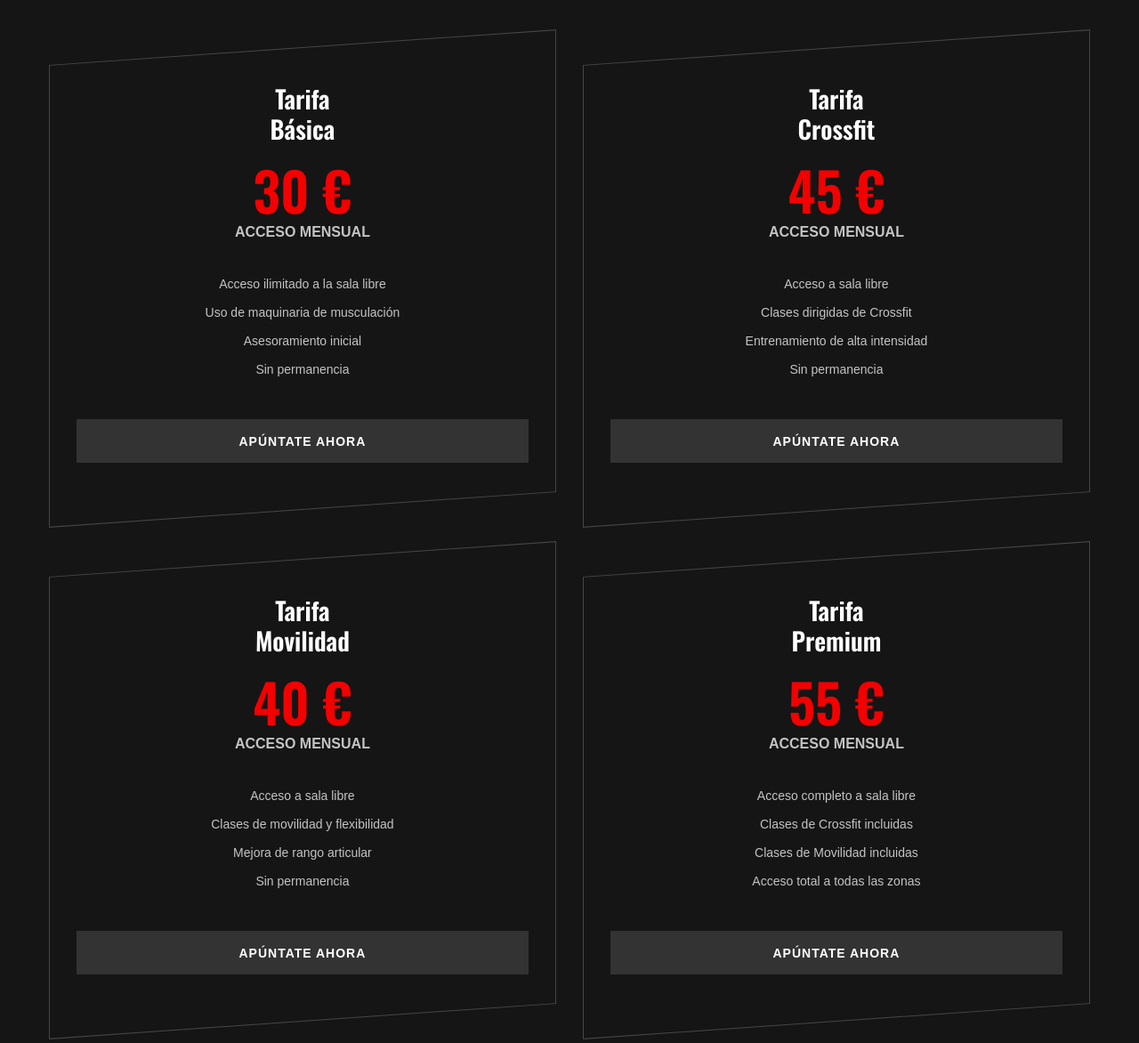
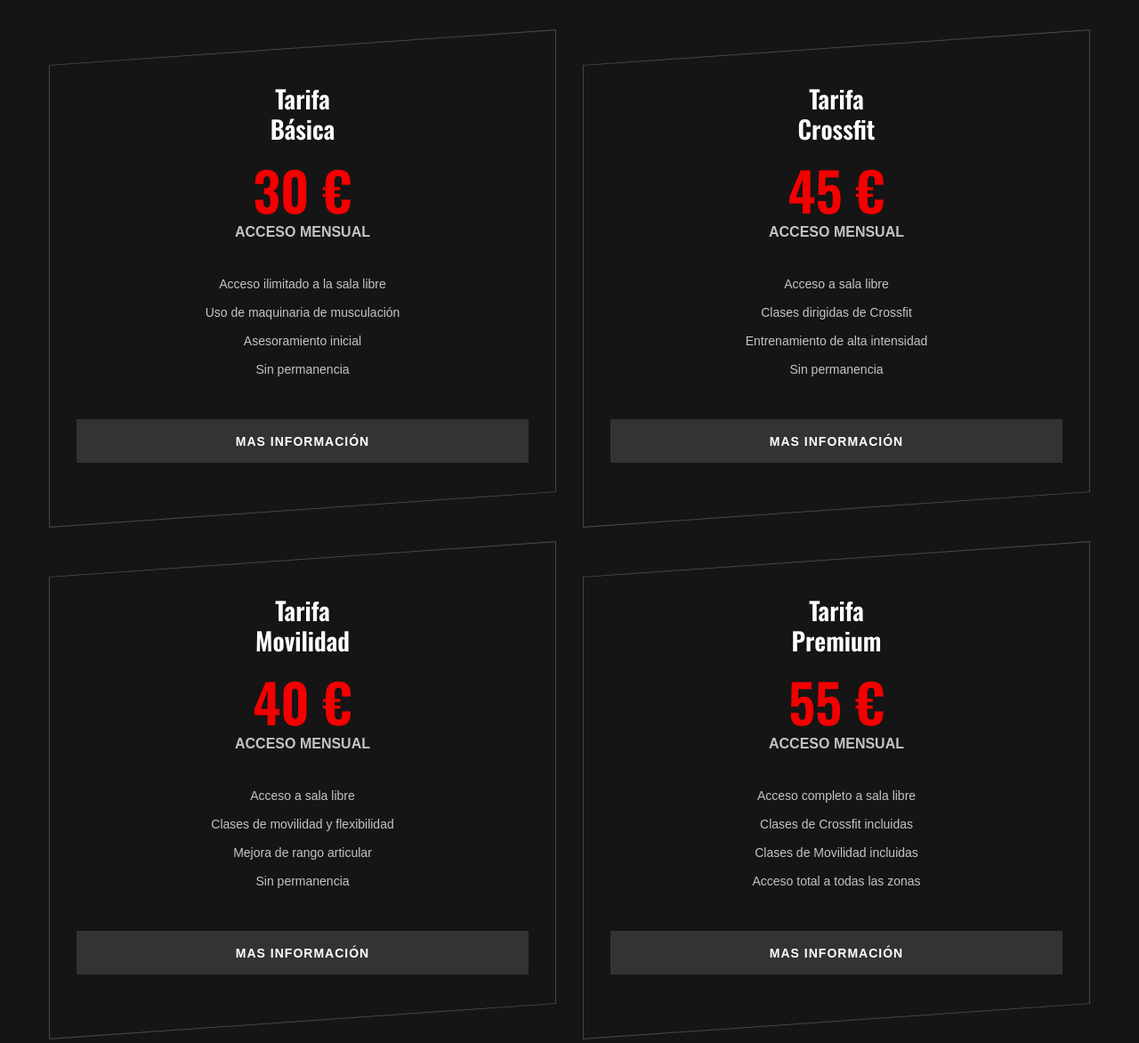
Before and after one commit to cosmincostea21/TFG-PrimeGym, a Django app: page /tarifas/ in a window 1280 px wide. Shown: the part 673-1845 px from the top of the page at 89% size. Run offline with Django 5.2, Linux system fonts and the light colour scheme; some libraries are stand-ins or nearby versions; some web fonts are replaced.

Commit message:
botones tarifa

```diff
--- a/prime_gym/gimnasio/templates/gimnasio/services.html
+++ b/prime_gym/gimnasio/templates/gimnasio/services.html
@@ -182,7 +182,7 @@
                 <li>Asesoramiento inicial</li>
                 <li>Sin permanencia</li>
             </ul>
-            <a href="#" class="primary-btn pricing-btn">Apúntate ahora</a>
+            <a href={% url "contacto" %}  class="primary-btn pricing-btn">Mas Información</a>
         </div>
     </div>
 
@@ -199,7 +199,7 @@
                 <li>Entrenamiento de alta intensidad</li>
                 <li>Sin permanencia</li>
             </ul>
-            <a href="#" class="primary-btn pricing-btn">Apúntate ahora</a>
+            <a href={% url "contacto" %}  class="primary-btn pricing-btn">Mas Información</a>
         </div>
     </div>
 
@@ -216,7 +216,7 @@
                 <li>Mejora de rango articular</li>
                 <li>Sin permanencia</li>
             </ul>
-            <a href="#" class="primary-btn pricing-btn">Apúntate ahora</a>
+            <a href={% url "contacto" %}  class="primary-btn pricing-btn">Mas Información</a>
         </div>
     </div>
 
@@ -233,7 +233,7 @@
                 <li>Clases de Movilidad incluidas</li>
                 <li>Acceso total a todas las zonas</li>
             </ul>
-            <a href="#" class="primary-btn pricing-btn">Apúntate ahora</a>
+            <a href={% url "contacto" %} class="primary-btn pricing-btn">Mas Información</a>
         </div>
     </div>
 </div>
```
Also changed, not shown: prime_gym/db.sqlite3.
